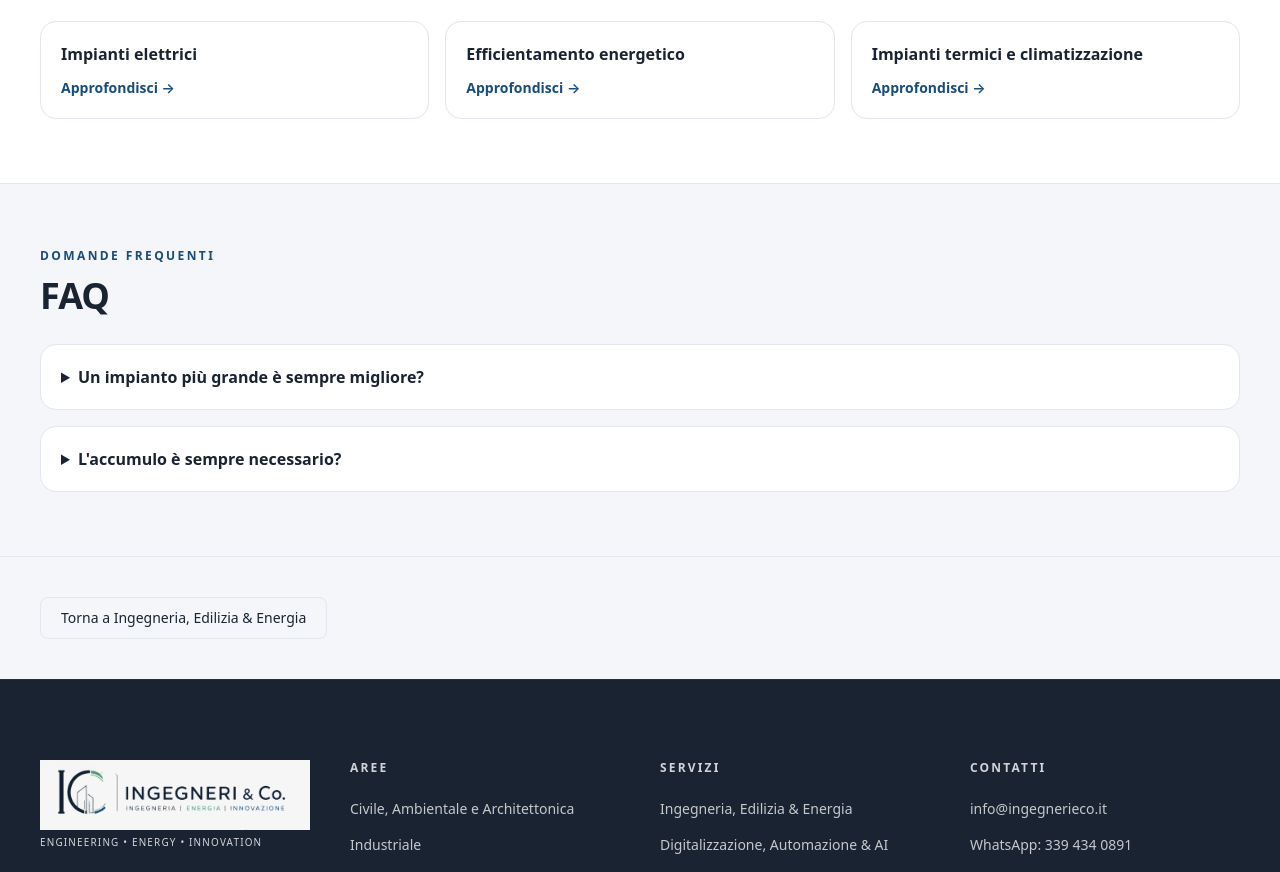
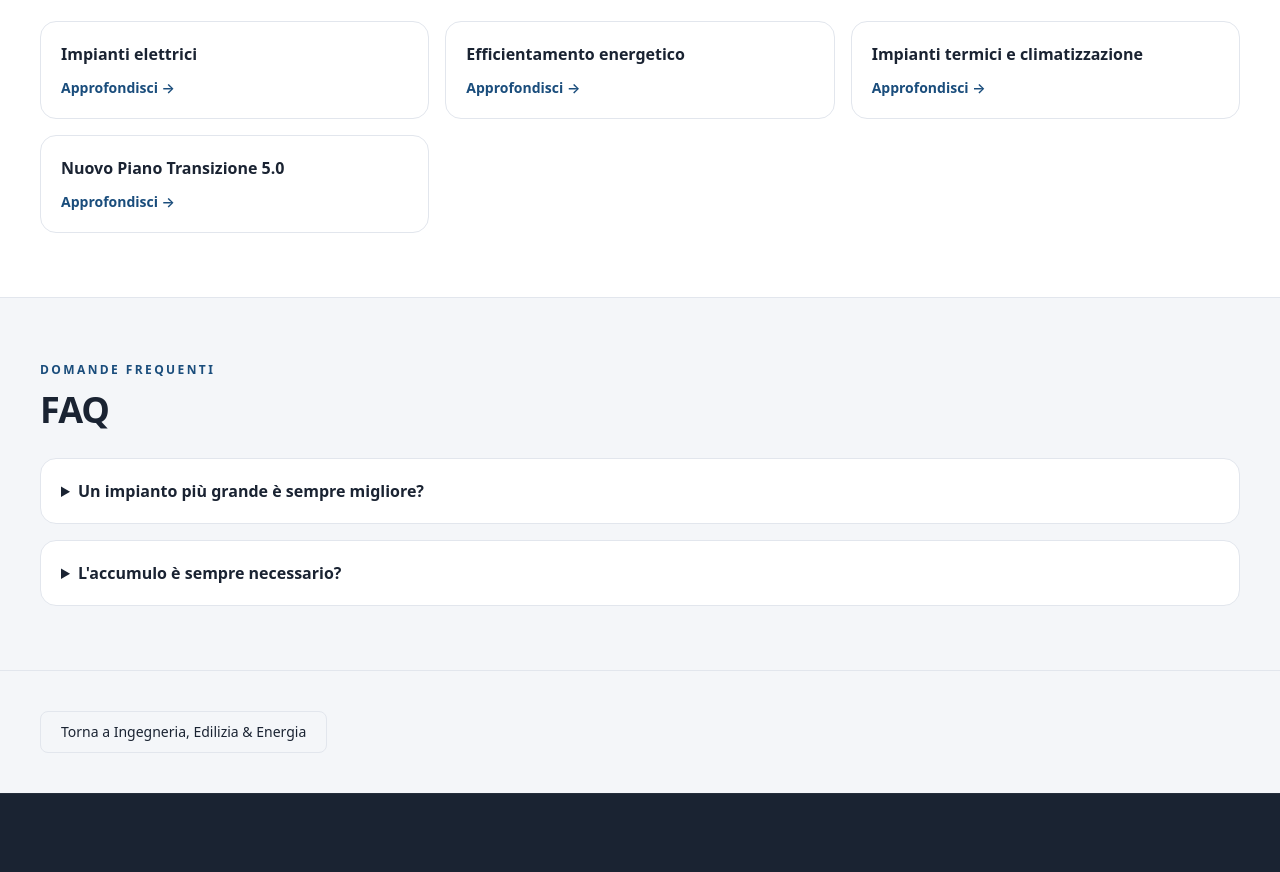
Before and after one commit to Mujyarugamba/ingegneri-co, a Next.js app: page /servizi/fotovoltaico in a window 1280 px wide. Shown: the part 1980-2852 px from the top of the page. Built offline with nearby package versions, Linux system fonts and the light colour scheme.

Commit message:
Rafforza i collegamenti tra servizi correlati

```diff
--- a/src/app/servizi/fotovoltaico/page.tsx
+++ b/src/app/servizi/fotovoltaico/page.tsx
@@ -25,7 +25,7 @@
         { title: "Dimensionamento", text: "Definiamo potenza, configurazione e ruolo dell'eventuale accumulo in funzione degli obiettivi e dei dati disponibili." },
         { title: "Integrazione", text: "Coordiniamo il fotovoltaico con distribuzione elettrica, accumulo e nuovi carichi previsti." },
       ]}
-      relatedServices={[{label:"Impianti elettrici",href:"/servizi/impianti-elettrici"},{label:"Efficientamento energetico",href:"/servizi/efficientamento-energetico"},{label:"Impianti termici e climatizzazione",href:"/servizi/impianti-termici-climatizzazione"}]}
+      relatedServices={[{label:"Impianti elettrici",href:"/servizi/impianti-elettrici"},{label:"Efficientamento energetico",href:"/servizi/efficientamento-energetico"},{label:"Impianti termici e climatizzazione",href:"/servizi/impianti-termici-climatizzazione"},{label:"Nuovo Piano Transizione 5.0",href:"/servizi/transizione-5-0"}]}
       faqs={[
         { question: "Un impianto più grande è sempre migliore?", answer: "Non necessariamente. Il dimensionamento va valutato rispetto a consumi, superfici, profili di utilizzo, impianto elettrico e obiettivi del cliente." },
         { question: "L'accumulo è sempre necessario?", answer: "No. Va valutato caso per caso in funzione del profilo di consumo, della produzione attesa e degli obiettivi di autoconsumo e gestione energetica." },
```
